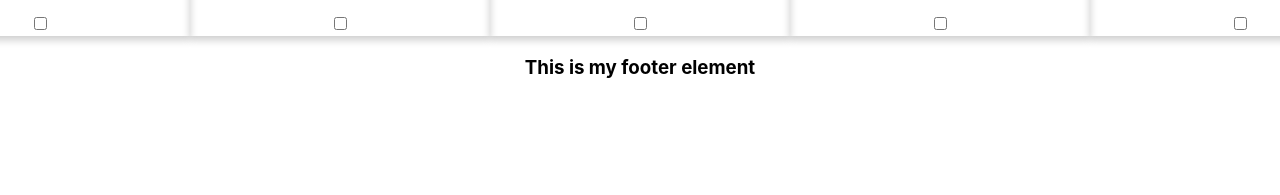
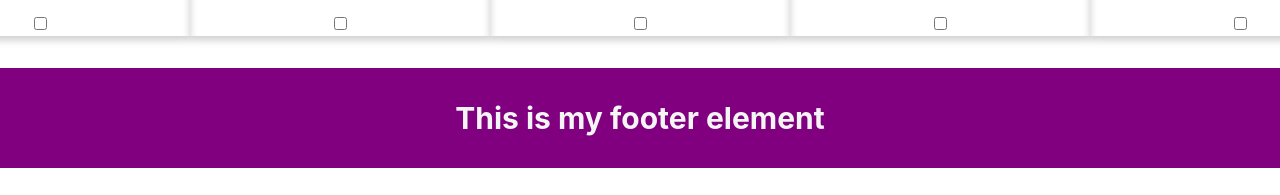
Before and after one commit to JoSeTe4ever/react_people, a React (Create React App) app: page / in a window 1280 px wide. Shown: the part 1116-1311 px from the top of the page. Before the commit the page ends 1214 px from the top, so only its background shows below. Built offline with nearby package versions, Linux system fonts and the light colour scheme.

Commit message:
Fixed css className.

```diff
--- a/src/App.css
+++ b/src/App.css
@@ -38,3 +38,16 @@
 p.todo-description {
   display: inline;
 }
+
+
+
+h3.app-footer{
+  background-color: purple;
+  height: 100px;
+  color: whitesmoke;
+  text-align: center;
+  display: flex;
+  font-size: 30px;
+  align-items: center;
+  justify-content: center;
+}
--- a/src/App.js
+++ b/src/App.js
@@ -10,7 +10,7 @@ class App extends Component {
             <div className="App">
                 <Header/>
                 <Main/>
-                <Footer/>
+                <Footer className="App-footer"/>
             </div>
         );
     }
--- a/src/components/footer/Footer.js
+++ b/src/components/footer/Footer.js
@@ -23,7 +23,7 @@ class Footer extends Component {
     render() {
         return (
             <footer>
-                <h3>This is my footer element</h3>
+                <h3 className="app-footer">This is my footer element</h3>
             </footer>
         );
     }
```
